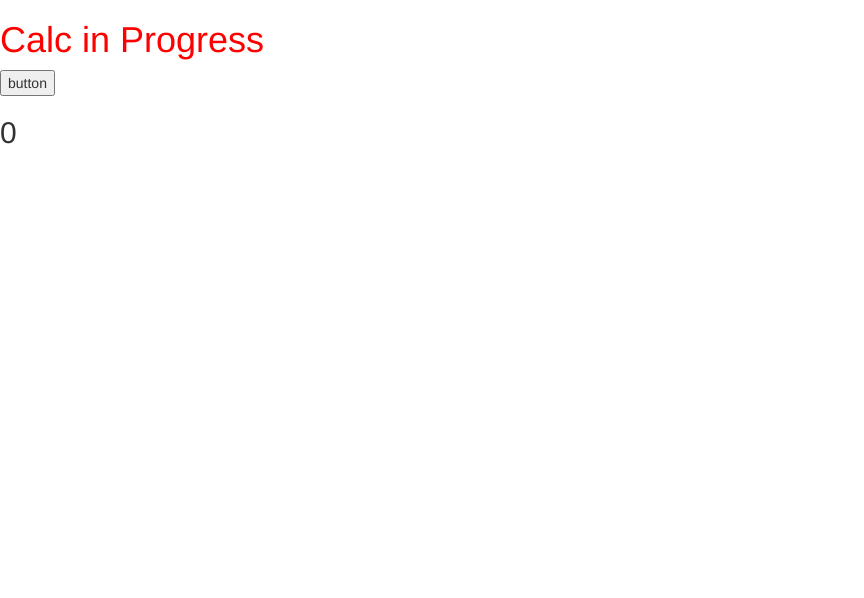
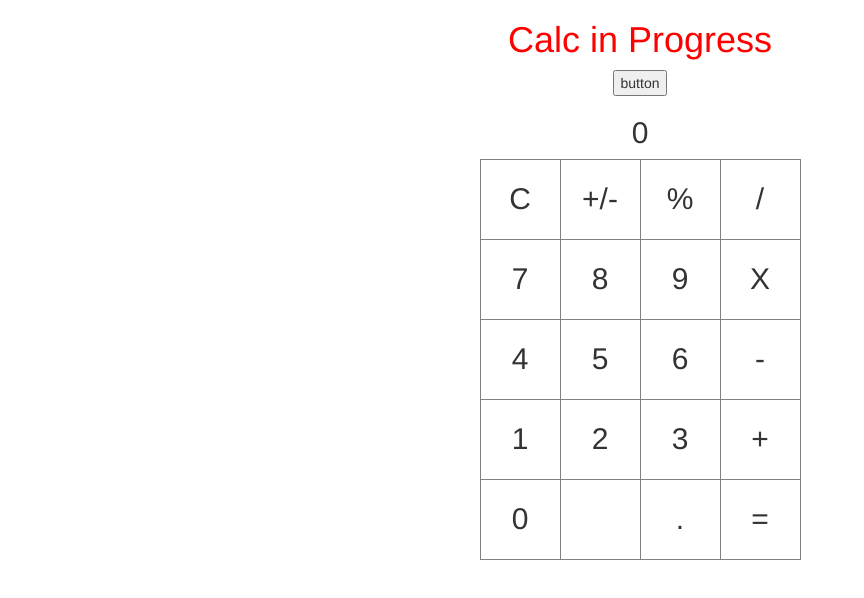
Before and after one commit to dannyRitter/Prime2.0_jQuery_Calculator, a website: page public/views/index.html in a window 1280 px wide. Shown: the whole page, without its empty margins (0-864 px from the left). Drawn offline with nearby package versions, Linux system fonts and the light colour scheme.

Commit message:
add simple layout to view

```diff
--- a/public/scripts/client.js
+++ b/public/scripts/client.js
@@ -1,9 +1,10 @@
-console.log('client js sourced'); // debug mode
-
 // global variables
+var debug = true;
 var defaultValue = 0;
 var operator = '';
 
+
+if (debug) console.log('client js sourced'); // debug mode
 
 // click functions
 
@@ -17,13 +18,13 @@ function sendToServer(){
           x: someNumber,
           y: anotherNumber
           };
-  console.log('sending object to server for calculation:', newObject, address);
+  if (debug) console.log('sending object to server for calculation:', newObject, address);
   $.ajax({
     url: address,
     type: 'POST',
     data: newObject,
     success: function(response){
-      console.log('received from server: ', response);
+      if (debug) console.log('received from server: ', response);
       solution(response.answer);
     }
   }); // end ajax call
@@ -31,12 +32,12 @@ function sendToServer(){
 } // end sendToServer
 
 $(document).ready(function() {
-  console.log('jQuery is sourced'); // debug mode
+  if (debug) console.log('jQuery is sourced'); // debug mode
 
   // initializeApp();
 
   $(document).on('click', '#someBtn', logClick);
   function logClick() {
-    console.log('click'); // debug mode
+    if (debug) console.log('click'); // debug mode
   }
 }); // document ready end
--- a/public/stylesheets/style.css
+++ b/public/stylesheets/style.css
@@ -1,3 +1,22 @@
 h1 {
   color: red;
 }
+
+body {
+  margin: 0 auto;
+  text-align: center;
+}
+
+table {
+  text-align: center;
+  border: 1px solid black;
+  margin: 0 auto;
+  font-size: 30px;
+}
+
+td {
+  text-align: center;
+  border: 1px solid grey;
+  width: 80px;
+  height: 80px;
+}
--- a/public/views/index.html
+++ b/public/views/index.html
@@ -19,11 +19,23 @@
 
     <button type="button" id="someBtn">button</button>
 
-    <h2 class="black" id="solution">0</h2>
+    <h2 class="" id="solution">0</h2>
 
     <table>
       <tr>
-        <td class="" id=""></td>
+        <td class="grey change" id="clear">C</td><td class="grey change" id="plusMinus">+/-</td><td class="grey change" id="percent">%</td><td class="operator" id="divide">/</td>
+      </tr>
+      <tr>
+        <td class="ltGrey number" id="7">7</td><td class="ltGrey number" id="8">8</td><td class="ltGrey number" id="9">9</td><td class="operator" id="multiply">X</td>
+      </tr>
+      <tr>
+        <td class="ltGrey number" id="4">4</td><td class="ltGrey number" id="5">5</td><td class="ltGrey number" id="6">6</td><td class="operator" id="-">-</td>
+      </tr>
+      <tr>
+        <td class="ltGrey number" id="1">1</td><td class="ltGrey number" id="2">2</td><td class="ltGrey number" id="3">3</td><td class="operator" id="+">+</td>
+      </tr>
+      <tr>
+        <td class="ltGrey number" id="0">0</td><td class=" ltGrey number" id="empty"></td><td class="ltGrey number" id="decimal">.</td><td class="equals" id="equals">=</td>
       </tr>
     </table>
   </body>
--- a/server/modules/calculate.js
+++ b/server/modules/calculate.js
@@ -14,6 +14,6 @@ var calculateMe = function(req, res){
 //         res.sendStatus(400);
 //   }
 //
-}
+};
 
 module.exports = calculateMe;
```
